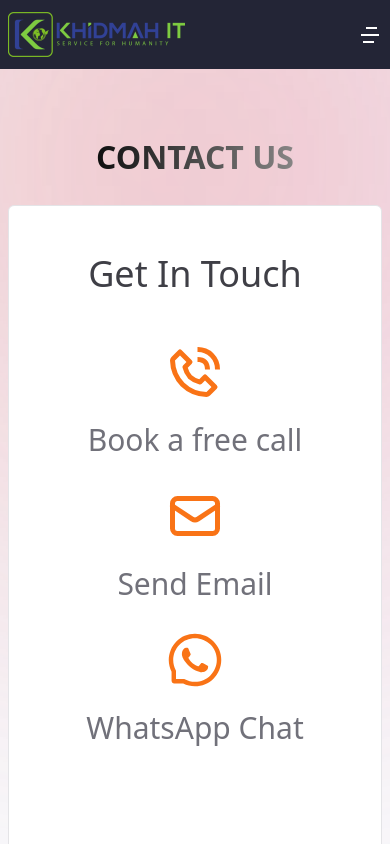
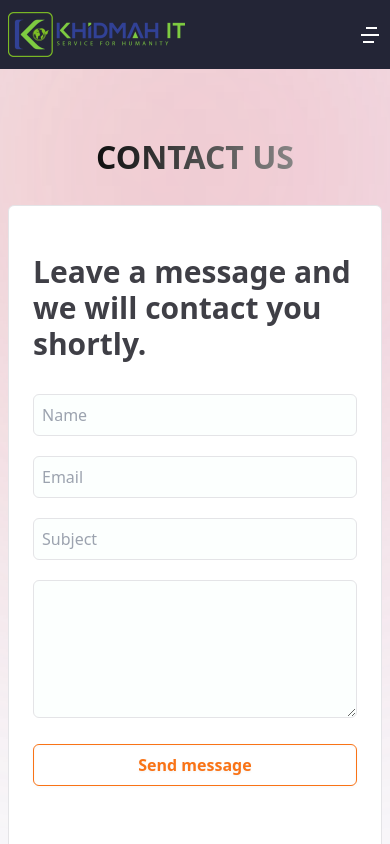
Before and after one commit to parthasarathi019/KhidmaIT, a React (Vite) app: page /contact-us in a window 390 px wide. Shown: the top 844 px of the page. Built offline with nearby package versions, Linux system fonts and the light colour scheme.

Commit message:
modify some code

```diff
--- a/src/pages/contact/Contact.jsx
+++ b/src/pages/contact/Contact.jsx
@@ -15,7 +15,7 @@ const Contact = () => {
         <div className="grid gap-[7rem] md:gap-3 md:grid-cols-[1fr,_2fr] bg-white px-6 border border-zinc-200 py-12  rounded-md relative">
           {/* left  */}
 
-          <div className="relative">
+          <div className="relative order-2 md:order-3">
             <h1 className="capitalize text-4xl font-medium text-zinc-700 text-center mb-12 ">
               Get in touch
             </h1>
@@ -55,7 +55,7 @@ const Contact = () => {
             </div>
           </div>
           {/* right  */}
-          <div>
+          <div className="order-1 md:order-4">
             <h1 className="mb-8 text-3xl text-zinc-700 font-semibold">
               Leave a message and we will contact you shortly.
             </h1>
@@ -68,21 +68,21 @@ const Contact = () => {
                 <input
                   type="text"
                   placeholder="Name"
-                  className="w-full border border-zinc-200 p-2 px rounded-md focus:outline-zinc-300 bg-rose-50/20"
+                  className="w-full border border-zinc-200 p-2 px rounded-md focus:outline-zinc-300 bg-teal-50/20"
                 />
               </div>
               <div>
                 <input
                   type="text"
                   placeholder="Email"
-                  className="w-full border border-zinc-200 p-2 px rounded-md focus:outline-zinc-300 bg-rose-50/20"
+                  className="w-full border border-zinc-200 p-2 px rounded-md focus:outline-zinc-300 bg-teal-50/20"
                 />
               </div>
               <div>
                 <input
                   type="text"
                   placeholder="Subject"
-                  className="w-full border border-zinc-200 p-2 px rounded-md focus:outline-zinc-300 bg-rose-50/20"
+                  className="w-full border border-zinc-200 p-2 px rounded-md focus:outline-zinc-300 bg-teal-50/20"
                 />
               </div>
               <div>
@@ -90,7 +90,7 @@ const Contact = () => {
                   name=""
                   id=""
                   rows="5"
-                  className="w-full border border-zinc-200 p-2 px rounded-md focus:outline-zinc-300 bg-rose-50/20"
+                  className="w-full border border-zinc-200 p-2 px rounded-md focus:outline-zinc-300 bg-teal-50/20"
                 ></textarea>
               </div>
 
```
